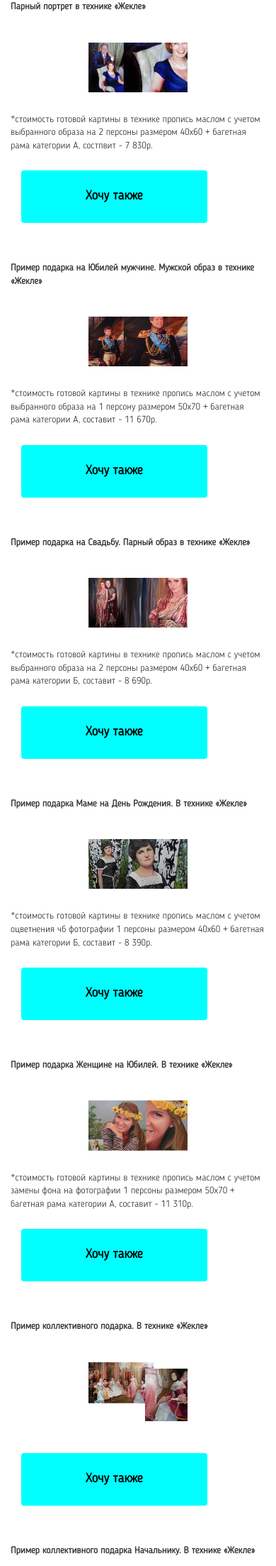
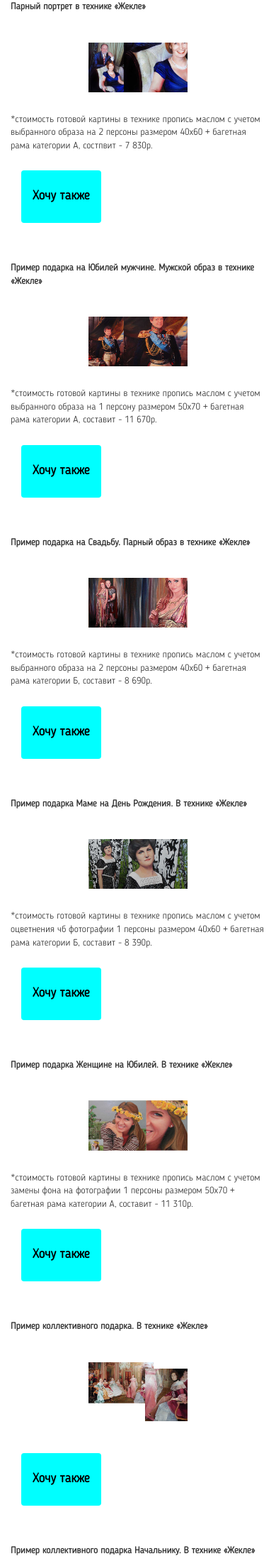
Before and after one commit to JekaDeka/portrethit, a Django app: template wowportret/templates/wowportret/maslo.html in a window 390 px wide. Shown: the part 2786-4992 px from the top of the page at 71% size. Run offline with Django 3.2, Linux system fonts and the light colour scheme; the template is opened without the code that fills it, so the values that code supplies are empty; some libraries are stand-ins or nearby versions.

Commit message:
portrethit

```diff
--- a/wowportret/static/css/full-width-pics.css
+++ b/wowportret/static/css/full-width-pics.css
@@ -269,5 +269,7 @@ footer {
 }
 
 @media(max-width:544px) {
-
+    .btn-want {
+        padding: 23px 15px;
+    }
 }
```
